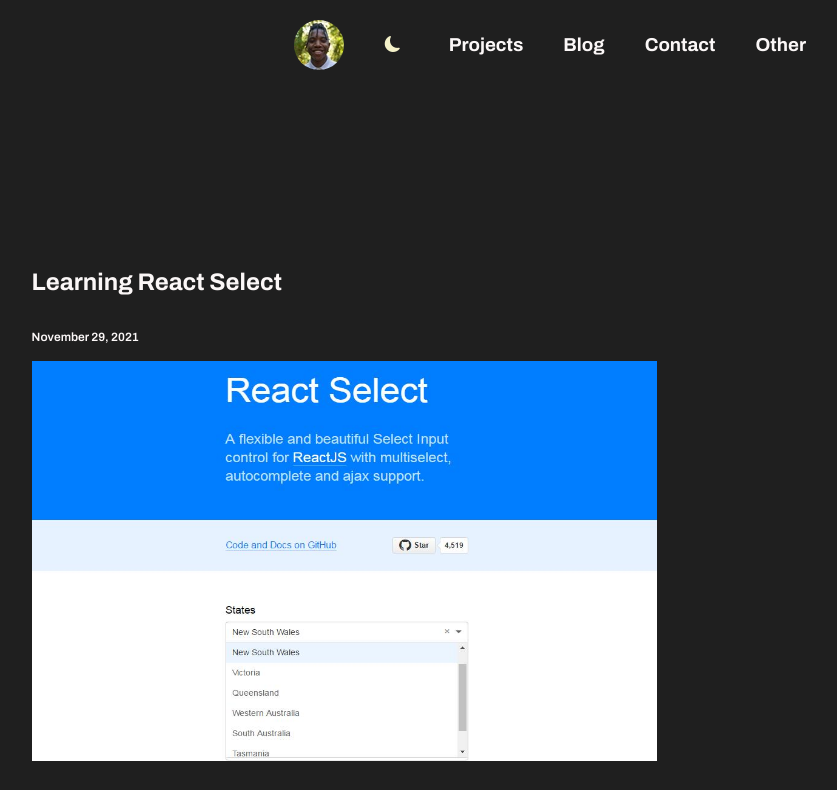
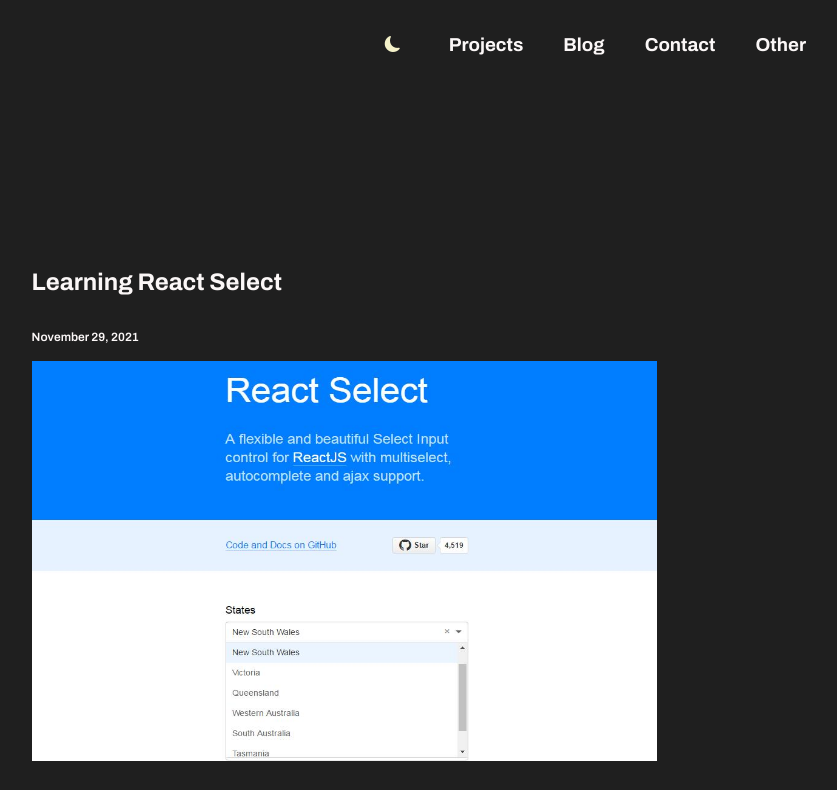
Before and after one commit to BostonRohan/portfolio, a Next.js app: page /blog in a window 1280 px wide. Shown: the top 790 px of the page, without its empty margins (90-927 px from the left). Built offline with nearby package versions, Linux system fonts and the light colour scheme.

Commit message:
removed nav image

```diff
--- a/components/nav/nav.jsx
+++ b/components/nav/nav.jsx
@@ -32,18 +32,6 @@ function Nav() {
 
   return (
     <div className={isOpen ? styles.nav_active : styles.nav}>
-      {!isOpen && (
-        <Image
-          src="/headshot.jpg"
-          alt="Boston Rohan"
-          height={50}
-          width={50}
-          className={styles.image}
-          quality={100}
-          onClick={() => scroll.scrollToTop()}
-          priority={true}
-        />
-      )}
       {!isOpen && <Toggle />}
       <Hamburger toggled={isOpen} toggle={setOpen} size={35} />
       <section className={isOpen ? styles.link_active : styles.link}>
--- a/styles/nav.module.css
+++ b/styles/nav.module.css
@@ -35,10 +35,6 @@
 .link_active h3 {
   cursor: pointer;
 }
-.image {
-  border-radius: 50%;
-  cursor: pointer;
-}
 @keyframes shine {
   to {
     background-position: 200% center;
```
Also changed, not shown: public/headshot.jpg (deleted), 1 other file (tests, documents, lock files or other folders).
